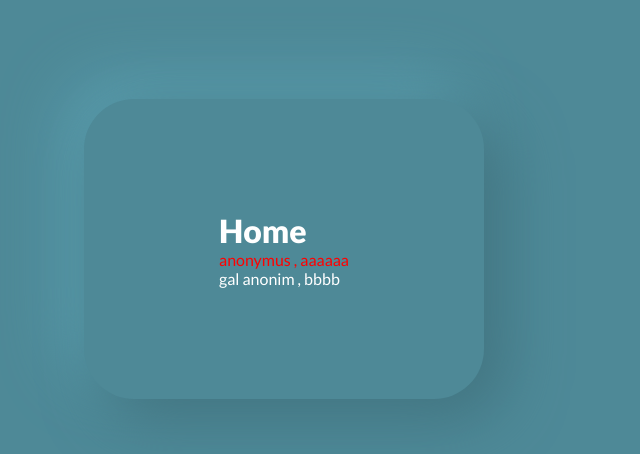
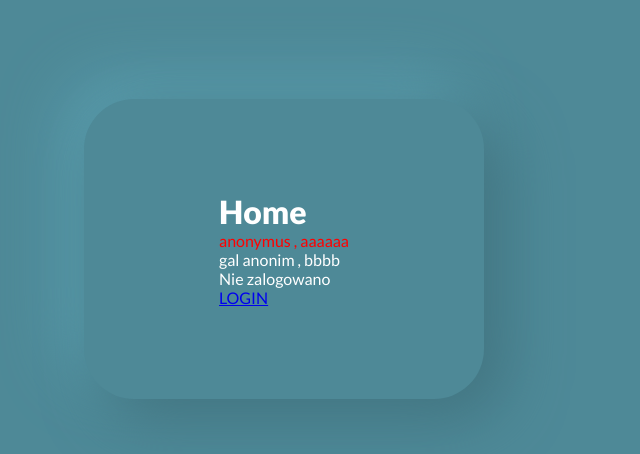
Before and after one commit to matik1234567/ankietopol, a Django app: page / in a window 1280 px wide. Shown: the part 151-605 px from the top of the page, without its empty margins (356-996 px from the left). Run offline with Django 4.2, Linux system fonts and the light colour scheme.

Commit message:
Dodano strone logowania i wylogowywanie

```diff
--- /dev/null
+++ b/ankiety/templates/ankiety/Login.html
@@ -0,0 +1,6 @@
+<h1>Login</h1>
+<form method="post">
+    {% csrf_token %}
+    {{form.as_p}}
+    <input type = "submit" value="Login">
+</form>
--- a/ankiety/templates/ankiety/home.html
+++ b/ankiety/templates/ankiety/home.html
@@ -12,6 +12,13 @@
             {% endif %}
             <br>
         {% endfor %}
+        {% if request.user.is_authenticated %}
+            <p>{{request.user}}</p>
+            <a href="logout">LOGOUT</a>
+        {% else %}
+            <p>Nie zalogowano</p>
+            <a href="login">LOGIN</a>
+        {% endif %}
     </div>
 </div>
 {% endblock content %}
--- a/ankiety/urls.py
+++ b/ankiety/urls.py
@@ -1,7 +1,10 @@
 from django.urls import path
 from . import views
+from django.contrib.auth.views import LogoutView
 
 urlpatterns = [
-    path('', views.home),
+    path('login/',views.CustomLoginView.as_view(),name='login'),
+    path('logout/',LogoutView.as_view(next_page='home'),name='logout'),
+    path('', views.home,name='home'),
     path('test', views.test)  # dev purpose
 ]
--- a/ankiety/views.py
+++ b/ankiety/views.py
@@ -1,8 +1,16 @@
 from django.shortcuts import render
 from django.http import HttpResponse
 from ankiety.tests import TestMainDB
+from django.contrib.auth.views import LoginView
+from django.urls import reverse_lazy
 # Create your views here.
+class CustomLoginView(LoginView):
+    template_name = 'ankiety/login.html'
+    fields = '_all_'
+    redirect_authenticated_user = True
 
+    def get_success_url(self):
+        return reverse_lazy('home')
 # example
 data = [
     {
```
